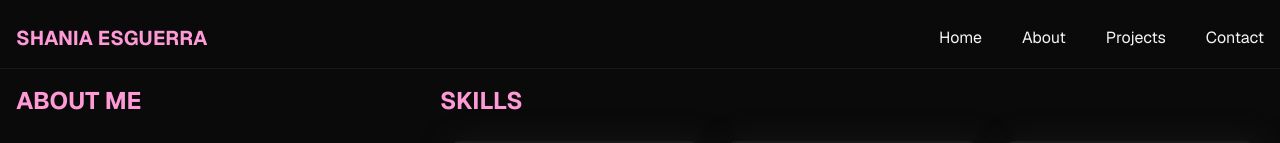
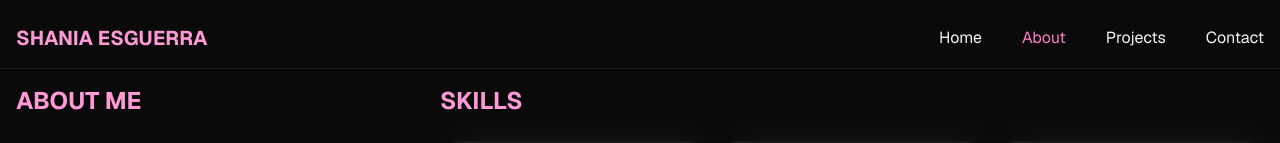
Before and after one commit to shaniaesguerra/wdd430-portfolio, a Next.js app: page /about in a window 1280 px wide. Shown: the top 143 px of the page. Built offline with nearby package versions, Linux system fonts and the light colour scheme.

Commit message:
Implement NavLinks component for navigation; refactor Header to use NavLinks

```diff
--- a/components/Header.tsx
+++ b/components/Header.tsx
@@ -1,16 +1,11 @@
-import Link from "next/link";
+import NavLinks from "./NavLinks";
 
 export default function Header() {
   return (
     <header className="bg-background border-b border-card text-foreground p-4 font-sans">
       <nav className="container mx-auto mt-2 flex justify-center space-x-6 items-center">
         <div id="header-title "className="container mx-auto font-bold uppercase text-brand text-xl">Shania Esguerra</div>
-        <ul className="flex space-x-10">
-          <li className="hover:text-brand "><Link href="/">Home</Link></li>
-          <li className="hover:text-brand "><Link href="/about">About</Link></li>
-          <li className="hover:text-brand "><Link href="/projects">Projects</Link></li>
-          <li className="hover:text-brand "><Link href="/contact">Contact</Link></li>
-        </ul>
+        <NavLinks />
       </nav>
     </header>
   );
--- /dev/null
+++ b/components/NavLinks.tsx
@@ -0,0 +1,41 @@
+'use client';
+
+import Link from "next/link";
+import { usePathname } from "next/navigation";
+
+export default function NavLinks() {
+    const pathname = usePathname();
+
+    return (
+        <ul aria-label="Primary" className="flex space-x-10">
+            <Link
+                href="/"
+                className={pathname === '/' ? 'text-brand-dark' : 'hover:text-brand'}
+                aria-current={pathname === '/' ? 'page' : undefined}
+            >
+                Home
+            </Link>
+            <Link
+                href="/about"
+                className={pathname === '/about' ? 'text-brand-dark' : 'hover:text-brand'}
+                aria-current={pathname === '/about' ? 'page' : undefined}
+            >
+                About
+            </Link>
+            <Link
+                href="/projects"
+                className={pathname === '/projects' ? 'text-brand-dark' : 'hover:text-brand'}
+                aria-current={pathname === '/projects' ? 'page' : undefined}
+            >
+                Projects
+            </Link>
+            <Link
+                href="/contact"
+                className={pathname === '/contact' ? 'text-brand-dark' : 'hover:text-brand'}
+                aria-current={pathname === '/contact' ? 'page' : undefined}
+            >
+                Contact
+            </Link>
+        </ul>
+    );
+}
```
